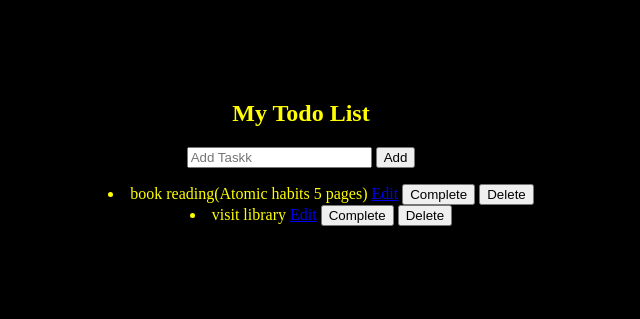
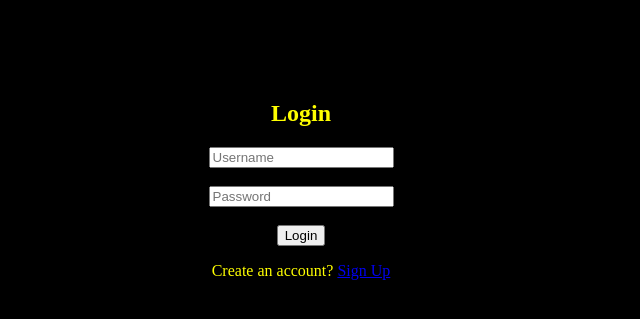
Before and after one commit to vaibhavi-mirajkar/TODO, a Django app: page / in a window 1280 px wide. Shown: the top 319 px of the page, without its empty margins (339-979 px from the left). Run offline with Django 5.2, Linux system fonts and the light colour scheme; data comes from the database, SQL or seed files in the repository.

Commit message:
updated login/signup pages

```diff
--- a/core/templates/core/login.html
+++ b/core/templates/core/login.html
@@ -5,7 +5,24 @@
     <meta name="viewport" content="width=, initial-scale=1.0">
     <title>Document</title>
 </head>
-<body>
+<body bgcolor="black" style="color :yellow"><br><br><br><br>
 
+    <center>
+    <h2> Login</h2>
+
+    {% for message in messages %}
+    <p style ="color:red;">{{ message }}</p>
+    {% endfor %}
+
+    <form method="POST">
+        {% csrf_token %}
+
+        <input type ="text" name = "username" placeholder="Username"><br><br>
+        <input type ="password" name="password" placeholder="Password"><br> <br>
+        <button type ="submit">Login</button>
+    </form>
+
+    <p>Create an account? <a href="{% url 'signup' %}">Sign Up</a></p>
+    </center
 </body>
 </html>
--- a/core/templates/core/todo_edit.html
+++ b/core/templates/core/todo_edit.html
@@ -5,7 +5,8 @@
     <meta name="viewport" content="width=device-width, initial-scale=1.0">
     <title>Document</title>
 </head>
-<body>
+<body bgcolor="black" style="color :yellow"><br><br><br><br>
+>
     <h2>Edit Todo  </h2>
 
     <form method="POST">
--- a/core/urls.py
+++ b/core/urls.py
@@ -1,10 +1,14 @@
 from django.urls import path
-from .views import todo_home,complete_todo,delete_todo,todo_edit
+from .views import todo_home,complete_todo,delete_todo,todo_edit,signup,user_login
 
 
 urlpatterns = [
-    path('',todo_home,name='todo_home'),
+    path('',user_login,name='login'),
+    path('signup/',signup,name='signup'),
+    path('todo_home/',todo_home,name='todo_home'),
     path('complete/<int:todo_id>/', complete_todo, name='complete_todo'),
     path("delete/<int:todo_id>/", delete_todo, name="delete_todo"),
     path("edit/<int:todo_id>/", todo_edit, name="todo_edit"),
+
+
 ]
--- a/core/views.py
+++ b/core/views.py
@@ -1,5 +1,11 @@
 from django.shortcuts import render,redirect
 from .models import TODO
+from django.contrib import messages
+from django.contrib.auth.models import User
+from . import views
+from django.contrib.auth import authenticate,login,logout
+from django.contrib.auth.decorators import login_required
+
 # Create your views here.
 
 def todo_home(request):
@@ -32,3 +38,51 @@ def todo_edit(request,todo_id):
             todo.save()
             return redirect("todo_home")
     return render(request, 'core/todo_edit.html', {'todo': todo})
+
+def signup(request):
+    if request.method == "POST":
+        username = request.POST.get("username")
+        password = request.POST.get("password")
+        confirm_password = request.POST.get("confirm_password")
+
+        if not username or not password:
+            messages.error(request,"All fields are required")
+            return redirect("signup")
+
+        if password != confirm_password:
+            messages.error(request, "passwords do not match")
+            return redirect("signup")
+
+        if User.objects.filter(username=username).exists():
+            messages.error(request,"Username already taken,Please try another one")
+            return redirect("signup")
+
+        User.objects.create_user(
+            username=username,
+            password=password
+        )
+
+        messages.success(request, "Account created successfully")
+        return redirect("login")
+
+    return render(request,"core/signup.html")
+
+
+def user_login(request):
+    if request.method == "POST":
+        username = request.POST.get("username")
+        password = request.POST.get("password")
+
+        if not username or not password:
+            messages.error(request, "Both fields are required")
+            return redirect("login")
+
+        user = authenticate(request, username=username, password=password)
+        if user is not None:
+            login(request, user)
+            return redirect("todo_home")
+        else:
+            messages.error(request, "Invalid username or password")
+            return redirect("login")
+
+    return render(request, "core/login.html")
```
Also changed, not shown: core/templates/core/signup.html (+24 -2 lines).
